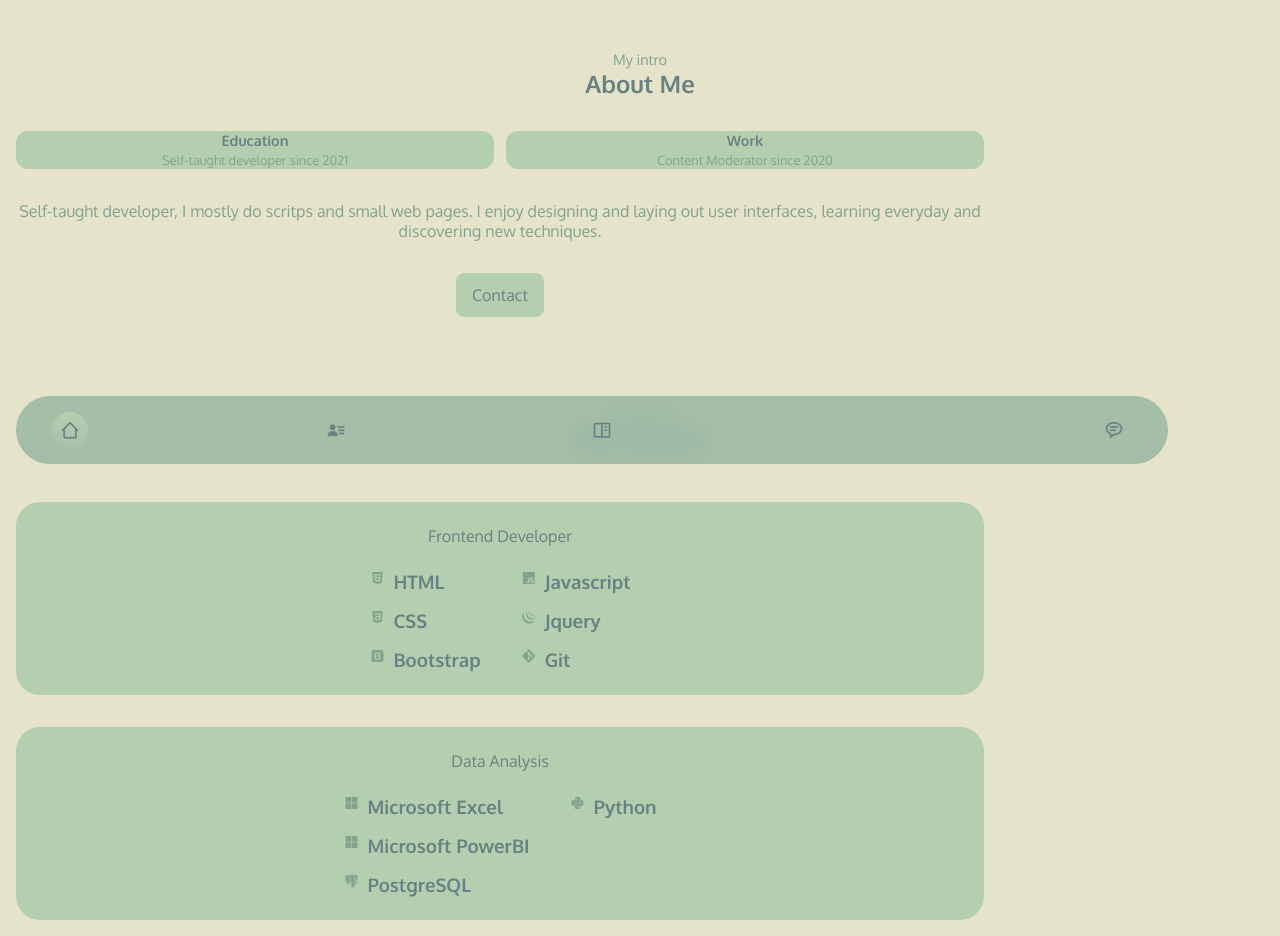
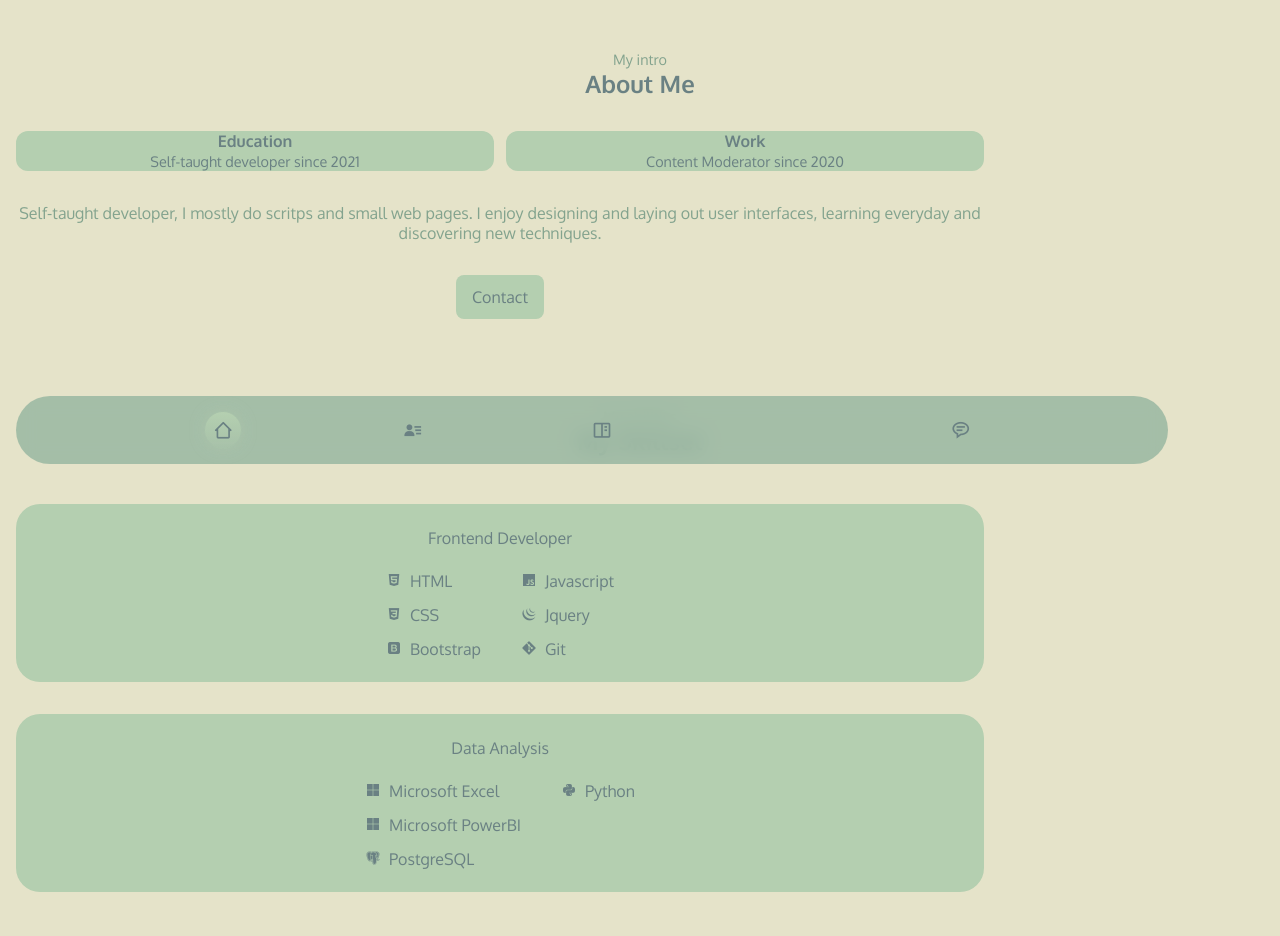
Before and after one commit to knrtaven/portfolio, a plain HTML site: page index.html in a window 1280 px wide. Shown: the part 320-1256 px from the top of the page. After the commit the page ends 1228 px from the top, so only its background shows below. Drawn offline with nearby package versions, Linux system fonts and the light colour scheme.

Commit message:
updated index and css

```diff
--- a/css/style.css
+++ b/css/style.css
@@ -173,7 +173,7 @@ img{
 
 .nav_list{
     display: flex;
-    justify-content: space-between;
+    justify-content: space-evenly;
     align-items: center;
 }
 
@@ -319,11 +319,12 @@ img{
 }
 
 .about_title{
-    font-size:var(--small-font-size);
+    font-size:var(--normal-font-size );
 }
 
 .about_subtitle{
-    font-size: var(--tiny-font-size);
+    font-size: var(--small-font-size);
+    color: var(--dark-green);
 }
 
 
@@ -368,3 +369,14 @@ img{
     display: flex;
     column-gap: 0.5rem;
 }
+
+.skills .badge{
+    font-size: 1rem;
+    color: var(--dark-green);
+}
+
+.skills_name{
+    font-size: var(--normal-font-size);
+    font-weight: var(--font-medium);
+    line-height: 18px;
+}
--- a/index.html
+++ b/index.html
@@ -129,21 +129,21 @@
                     <div class="skills_box">
                         <div class="skills_group">
                             <div class="skills_data">
-                                <i class='bx bxl-html5' ></i>
+                                <i class='bx bxl-html5 badge' ></i>
 
                                 <div>
                                     <h3 class="skills_name">HTML</h3>
                                 </div>
                             </div>
                             <div class="skills_data">
-                                <i class='bx bxl-css3' ></i>
+                                <i class='bx bxl-css3 badge' ></i>
 
                                 <div>
                                     <h3 class="skills_name">CSS</h3>
                                 </div>
                             </div>
                             <div class="skills_data">
-                                <i class='bx bxl-bootstrap' ></i>
+                                <i class='bx bxl-bootstrap badge' ></i>
 
                                 <div>
                                     <h3 class="skills_name">Bootstrap</h3>
@@ -153,7 +153,7 @@
 
                         <div class="skills_group">
                             <div class="skills_data">
-                                <i class='bx bxl-javascript' ></i>
+                                <i class='bx bxl-javascript badge' ></i>
 
                                 <div>
                                     <h3 class="skills_name">Javascript</h3>
@@ -161,7 +161,7 @@
                             </div>
 
                             <div class="skills_data">
-                                <i class='bx bxl-jquery' ></i>
+                                <i class='bx bxl-jquery badge' ></i>
 
                                 <div>
                                     <h3 class="skills_name">Jquery</h3>
@@ -169,7 +169,7 @@
                             </div>
 
                             <div class="skills_data">
-                                <i class='bx bxl-git' ></i>
+                                <i class='bx bxl-git badge' ></i>
 
                                 <div>
                                     <h3 class="skills_name">Git</h3>
@@ -185,21 +185,21 @@
                     <div class="skills_box">
                         <div class="skills_group">
                             <div class="skills_data">
-                                <i class='bx bxl-microsoft' ></i>
+                                <i class='bx bxl-microsoft badge' ></i>
 
                                 <div>
                                     <h3 class="skills_name">Microsoft Excel</h3>
                                 </div>
                             </div>
                             <div class="skills_data">
-                                <i class='bx bxl-microsoft' ></i>
+                                <i class='bx bxl-microsoft badge' ></i>
 
                                 <div>
-                                    <h3 class="skills_name">Microsoft PowerBI</h3>
+                                    <h3 class="skills_name badge">Microsoft PowerBI</h3>
                                 </div>
                             </div>
                             <div class="skills_data">
-                                <i class='bx bxl-postgresql' ></i>
+                                <i class='bx bxl-postgresql badge' ></i>
 
                                 <div>
                                     <h3 class="skills_name">PostgreSQL</h3>
@@ -209,7 +209,7 @@
 
                         <div class="skills_group">
                             <div class="skills_data">
-                                <i class='bx bxl-python' ></i>
+                                <i class='bx bxl-python badge' ></i>
 
                                 <div>
                                     <h3 class="skills_name">Python</h3>
```
